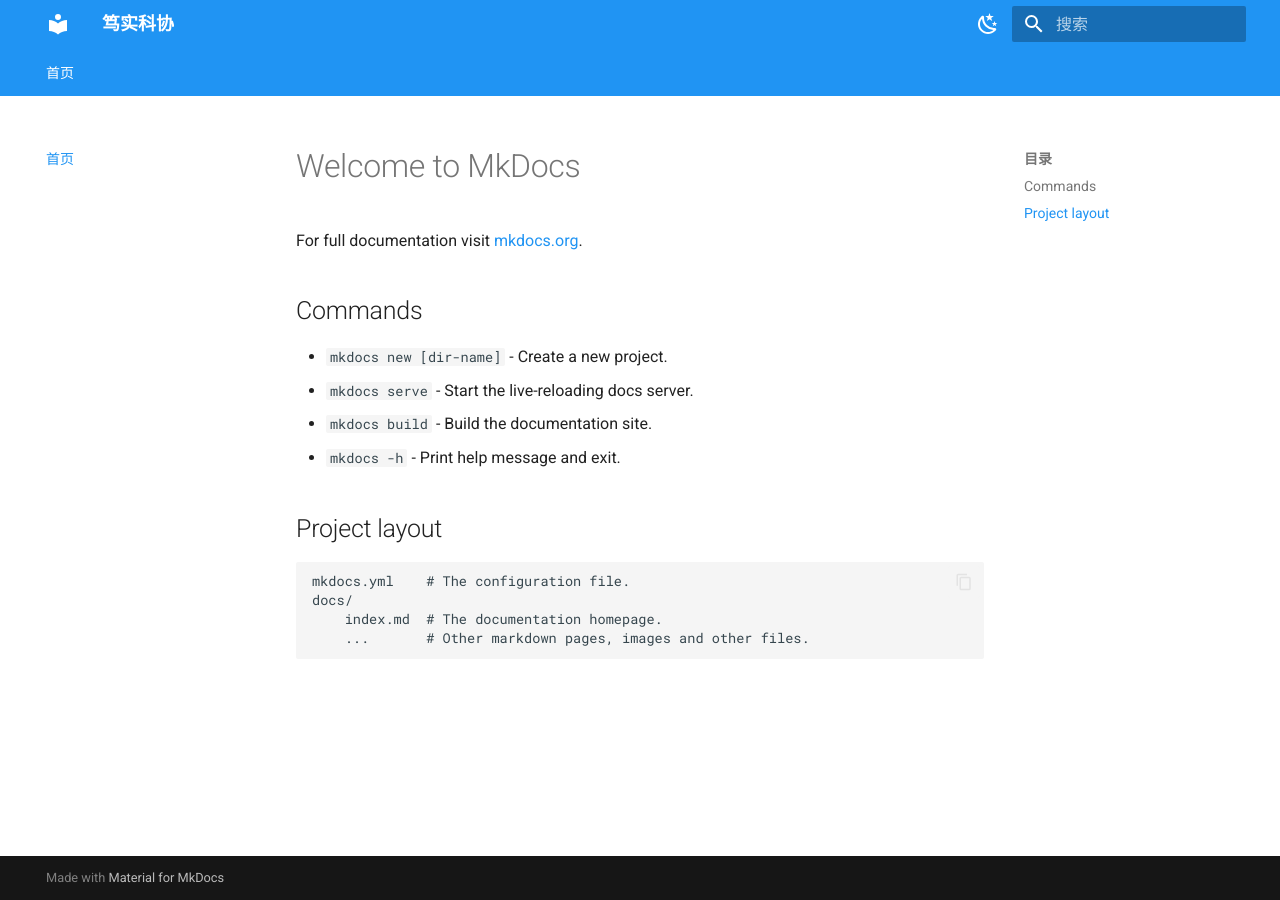
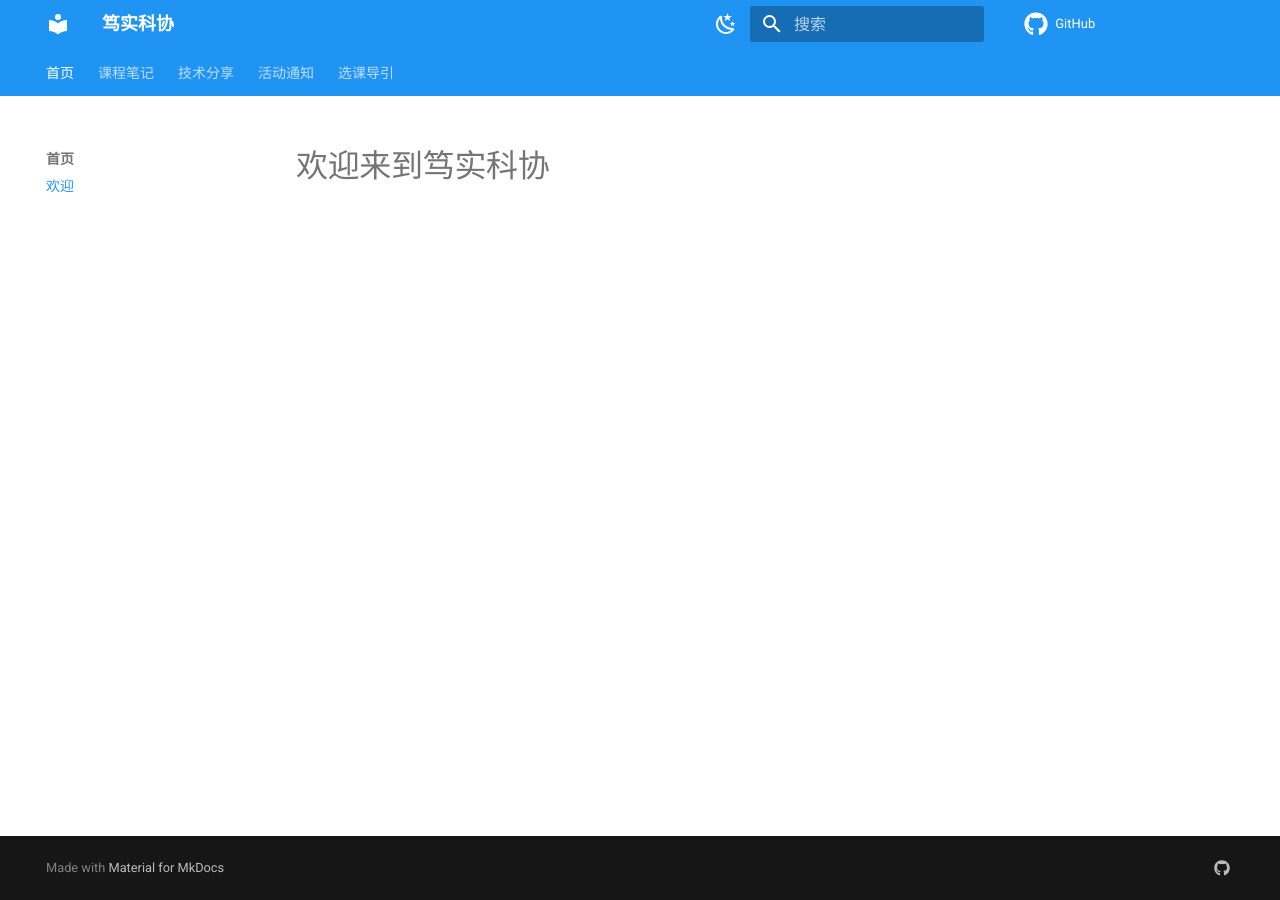
Before and after one commit to dssast-tech/dssast-tech.github.io, an MkDocs documentation site: the page built from docs/index.md, in a window 1280 px wide. Built offline with MkDocs 1.6.1 and Material for MkDocs 9.7.7, drawn with Linux system fonts in a browser that asks for light colours; comment, search, counter and statistics services are not loaded.

Commit message:
添加活动通知、选课导引、课程笔记和技术分享的文档，并更新导航结构

```diff
--- a/docs/index.md
+++ b/docs/index.md
@@ -1,17 +1 @@
-# Welcome to MkDocs
-
-For full documentation visit [mkdocs.org](https://www.mkdocs.org).
-
-## Commands
-
-* `mkdocs new [dir-name]` - Create a new project.
-* `mkdocs serve` - Start the live-reloading docs server.
-* `mkdocs build` - Build the documentation site.
-* `mkdocs -h` - Print help message and exit.
-
-## Project layout
-
-    mkdocs.yml    # The configuration file.
-    docs/
-        index.md  # The documentation homepage.
-        ...       # Other markdown pages, images and other files.
+# 欢迎来到笃实科协
--- a/mkdocs.yml
+++ b/mkdocs.yml
@@ -1,9 +1,22 @@
 site_name: 笃实科协
+repo_url: https://github.com/dssast-tech/dssast-tech.github.io
+repo_name: GitHub
 nav:
-  - 首页: index.md
+  - 首页:
+    - 欢迎: index.md
+  - 课程笔记:
+    - 前言: course-notes/index.md
+  - 技术分享:
+    - 前言: tech-sharing/index.md
+  - 活动通知:
+    - 前言: activities/index.md
+  - 选课导引:
+    - 前言: course-guide/index.md
 theme:
   name: material
   language: zh
+  icon:
+    repo: fontawesome/brands/github
   features:
     - navigation.tabs
     - navigation.top
@@ -35,4 +48,18 @@ markdown_extensions:
   - admonition
   - pymdownx.superfences
   - pymdownx.highlight
-  - pymdownx.emoji
+  - pymdownx.emoji:
+      emoji_index: !!python/name:material.extensions.emoji.twemoji
+      emoji_generator: !!python/name:material.extensions.emoji.to_svg
+  - pymdownx.tabbed:
+      alternate_style: true
+  - pymdownx.tasklist:
+      custom_checkbox: true
+  - attr_list
+  - md_in_html
+
+extra:
+  social:
+    - icon: fontawesome/brands/github
+      link: https://github.com/dssast-tech
+      name: 笃实科协 GitHub 组织
```
Also changed, not shown: docs/activities/index.md (added, +1 -0 lines), docs/course-guide/index.md (added, +1 -0 lines), docs/course-notes/index.md (added, +1 -0 lines), docs/tech-sharing/index.md (added, +1 -0 lines).
